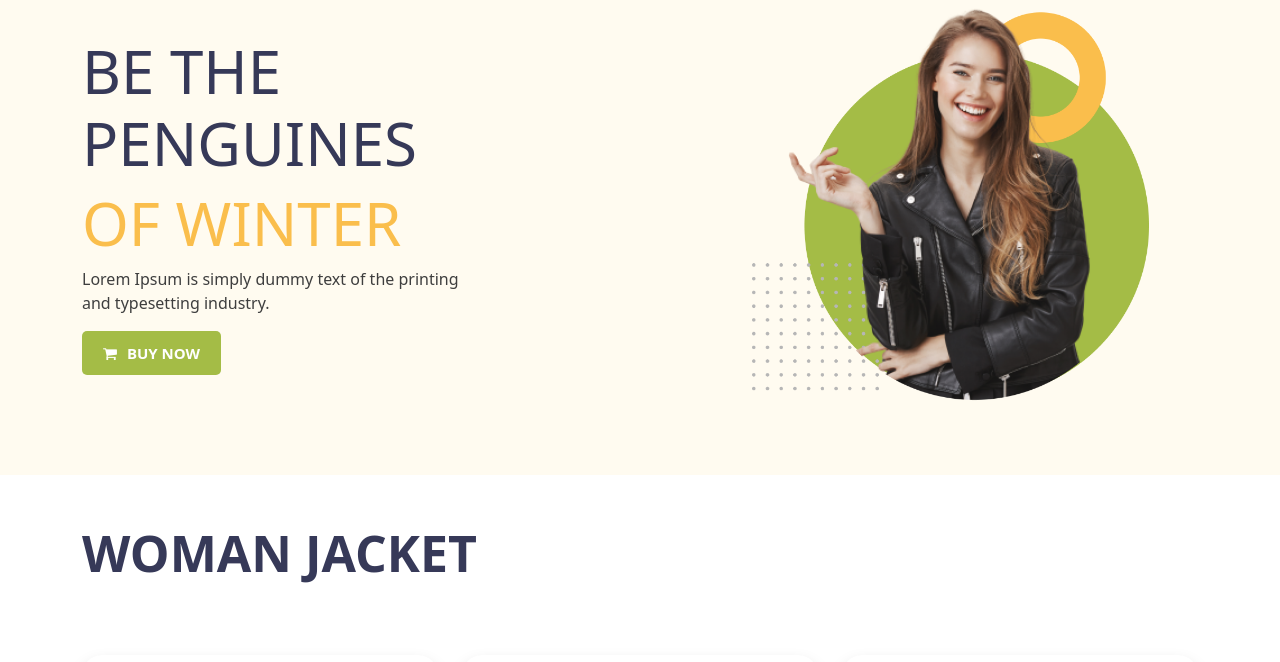
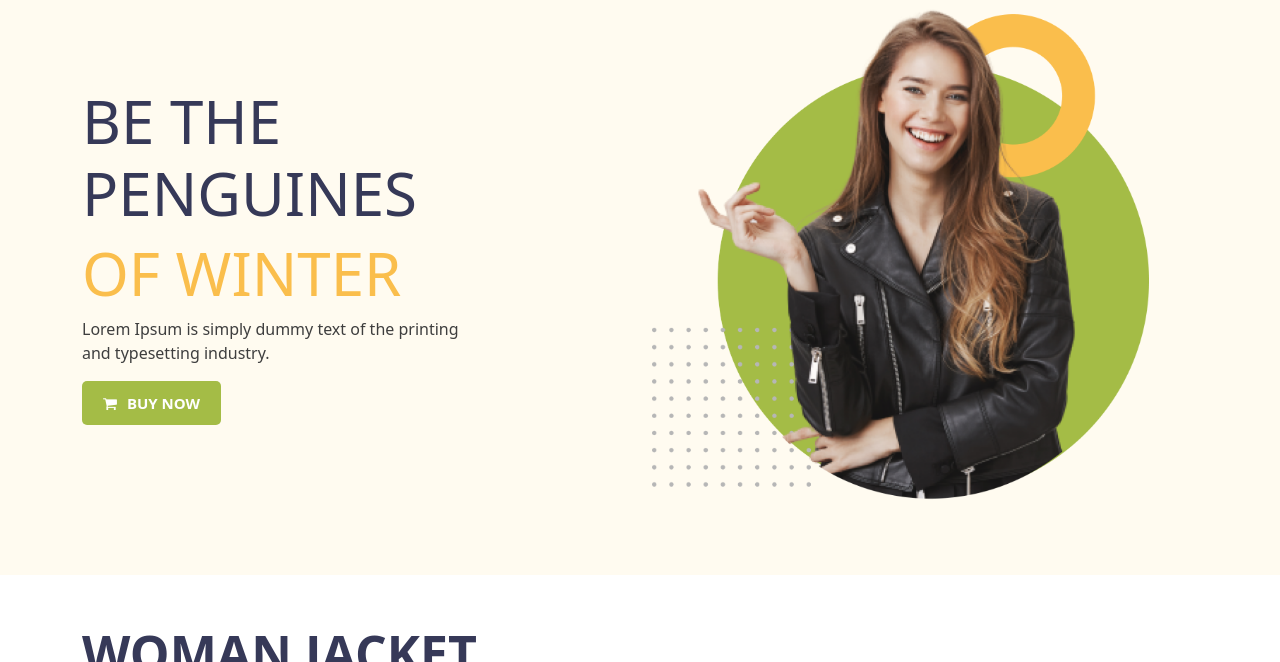
Before and after one commit to AdibIBnAminul1/responsive-assignment, a plain HTML site: page index.html in a window 1280 px wide. Shown: the part 62-724 px from the top of the page. Drawn offline with Linux system fonts and the light colour scheme.

Commit message:
first commit

```diff
--- a/index.html
+++ b/index.html
@@ -47,7 +47,7 @@
                   </div>
                   </div>
                 <div class="col-sm-6">
-                  <img src="image/Mask Group1.png" class="img-responsive">
+                  <img style="height: 500px;" src="Image/Mask Group1.png" class="">
                 </div>
               </div>
             </div>
```
